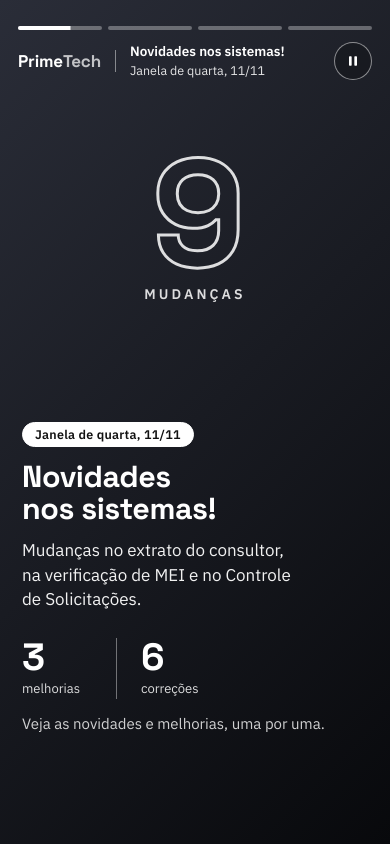
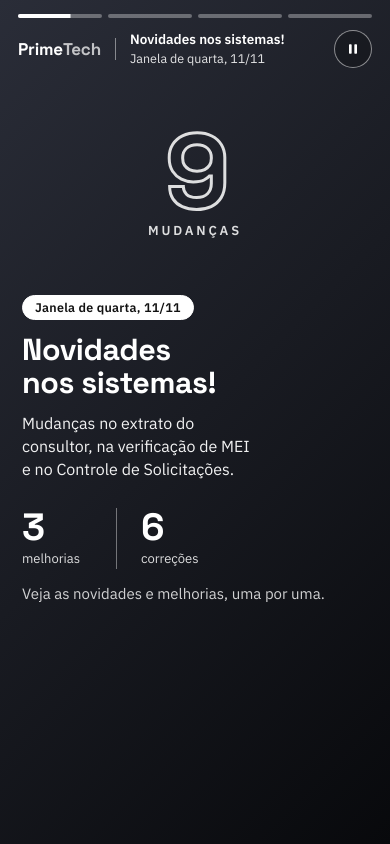
Before and after one commit to conta-padrao-primetech/novidades-nos-sistemas, a plain HTML site: page index.html in a window 390 px wide. Drawn offline with Linux system fonts and the light colour scheme.

Commit message:
Add files via upload

```diff
--- a/index.html
+++ b/index.html
@@ -52,7 +52,6 @@ button { font: inherit; color: inherit; cursor: pointer; }
 .arte { grid-area: arte; }
 .hero { grid-area: hero; }
 /* abertura: tudo num grupo só, centralizado, com espaços regulares */
-.abertura .conj { display: contents; }
 .abertura { grid-template-rows: auto auto; grid-template-areas: "bloco hero" "resumo hero"; align-content: center; row-gap: 30px; padding-top: 96px; padding-bottom: 24px; }   /* o grupo centraliza só na área abaixo do cabeçalho */
 .abertura .bloco { padding-bottom: 0; }
 .abertura .resumo { padding-top: 0; }
@@ -113,48 +112,30 @@ button { font: inherit; color: inherit; cursor: pointer; }
 .toast { position: fixed; left: 50%; bottom: calc(24px + env(safe-area-inset-bottom, 0px)); transform: translateX(-50%); background: var(--fg); color: #fff; padding: 10px 18px; border-radius: 99px; font-size: 14px; z-index: 60; opacity: 0; pointer-events: none; transition: opacity .25s; }
 .toast.on { opacity: 1; }
 
-/* ---------- celular: a tela toda; os terços valem para a área útil, abaixo do cabeçalho ---------- */
+/* ---------- celular: a tela toda, na mesma grade de terços ---------- */
 @media (max-width: 899px) {
   .palco { display: block; padding: 0; }
   .historia { width: 100%; height: 100dvh; border-radius: 0; box-shadow: none; }
-  .barras { padding: calc(26px + env(safe-area-inset-top, 0px)) 18px 0; }
-  .topo { top: calc(42px + env(safe-area-inset-top, 0px)); padding: 0 18px; }
-  .slide, .slide.abertura { grid-template-columns: 1fr; grid-template-rows: repeat(3, minmax(0, 1fr)); grid-template-areas: "arte" "bloco" "resumo"; align-content: normal; row-gap: 0; column-gap: 0; padding: calc(108px + env(safe-area-inset-top, 0px)) 22px calc(30px + env(safe-area-inset-bottom, 0px)); }
-  .slide.abertura { grid-template-rows: minmax(0, 1fr) minmax(0, 2fr); grid-template-areas: "hero" "grupo"; }
-  .abertura .conj { display: block; grid-area: grupo; align-self: center; position: relative; z-index: 2; }
-  .abertura .bloco { padding-bottom: 26px; }
-  .abertura .resumo { padding-top: 0; }
-  .bloco { align-self: center; padding-bottom: 36px; }   /* 22px da metade do botão + 14px de respiro */
+  .slide, .abertura { grid-template-columns: 1fr; grid-template-rows: repeat(3, minmax(0, 1fr)); grid-template-areas: "arte" "bloco" "resumo"; align-content: normal; row-gap: 0; column-gap: 0; padding: 0 22px; }
+  .abertura { grid-template-rows: minmax(0, 33.333dvh) auto 1fr; grid-template-areas: "hero" "bloco" "resumo"; }
+  .abertura .bloco { align-self: start; padding: 14px 0 28px; }   /* o grupo começa na linha de 1/3, compacto */
+  .bloco, .abertura .bloco { align-self: center; padding-bottom: 26px; }
   .ctx { padding: 0 0 14px; }
   .slide h1, .slide h2 { font-size: clamp(26px, 7.8vw, 32px); max-width: none; }
-  .arte, .hero { align-self: stretch; padding: 0; align-items: center; justify-content: center; }
+  .arte, .hero { align-self: stretch; padding: calc(92px + env(safe-area-inset-top, 0px)) 0 8px; align-items: center; }
   .arte svg { width: auto; height: 100%; max-height: 190px; aspect-ratio: 1; }
-  .resumo { align-self: center; padding-top: 24px; }
-  .grande { font-size: clamp(116px, 39vw, 164px); text-align: center; }
-  .grande.g3 { font-size: clamp(84px, 27vw, 116px); }
-  .cap { margin-top: 8px; font-size: 14px; text-align: center; }
-  .slide p { max-width: none; text-wrap: pretty; }   /* o parágrafo ocupa a mesma largura do título */
-  .resumo p { font-size: 17.5px; line-height: 1.5; }
-  .bloco .lead { font-size: 17px; }
-  .slide p.dica { font-size: 15px; }
-  .previa { top: auto; bottom: calc(8px + env(safe-area-inset-bottom, 0px)); left: 50%; transform: translateX(-50%); }
+  .resumo { padding-top: 38px; }
+  .abertura .resumo { padding-top: 0; }
+  .grande { font-size: clamp(88px, 27vw, 112px); text-align: center; }
+  .grande.g3 { font-size: clamp(60px, 18vw, 76px); }
+  .cap { margin-top: 6px; font-size: 13px; text-align: center; }
+  .previa { top: auto; bottom: calc(8px + env(safe-area-inset-bottom, 0px)); left: 50%; transform: translateX(-50%); flex-wrap: nowrap; overflow-x: auto; border-radius: 99px; padding: 4px 8px; max-width: calc(100% - 16px); }
+  .previa .rt { display: none; }
+  .previa button { padding: 4px 9px; font-size: 11.5px; }
+  .abertura { padding-top: 0; padding-bottom: 0; }
   .seta { position: absolute; width: 1px; height: 1px; opacity: 0; overflow: hidden; }
+  .barras, .topo { padding-left: 18px; padding-right: 18px; }
   .folha { top: auto; bottom: 0; left: 0; transform: none; width: 100%; max-height: 82dvh; border-radius: 22px 22px 0 0; padding-bottom: calc(26px + env(safe-area-inset-bottom, 0px)); animation: sobe .25s ease-out; }
-}
-/* celular de tela baixa (iPhone com as barras do Safari, aparelhos pequenos): tudo um pouco menor para caber */
-@media (max-width: 899px) and (max-height: 700px) {
-  .slide, .slide.abertura { padding-top: calc(100px + env(safe-area-inset-top, 0px)); padding-bottom: calc(22px + env(safe-area-inset-bottom, 0px)); }
-  .slide h1, .slide h2 { font-size: clamp(24px, 7.2vw, 28px); }
-  .bloco .lead { font-size: 15px; margin-top: 8px; }
-  .resumo p { font-size: 15.5px; }
-  .bloco .lead { font-size: 15px; }
-  .slide p.dica { font-size: 14px; }
-  .nums b { font-size: 30px; }
-  .nums { margin-bottom: 10px; }
-  .grande { font-size: clamp(88px, 29vw, 108px); }
-  .grande.g3 { font-size: clamp(66px, 21vw, 82px); }
-  .cap { margin-top: 2px; font-size: 13px; }
-  .abertura .bloco { padding-bottom: 18px; }
 }
 @keyframes sobe { from { transform: translateY(40px); opacity: .4; } to { transform: none; opacity: 1; } }
 @media (min-width: 900px) and (max-height: 640px) { .slide { padding-top: 96px; padding-bottom: 40px; } }
@@ -247,7 +228,7 @@ window.__DATA = {"fonte": "arquivo"};
   function semAuto() { try { return window.matchMedia("(prefers-reduced-motion: reduce)").matches; } catch (e) { return false; } }
   function qtd(n, um, varios) { return n + " " + (n === 1 ? um : varios); }
   function cor(squad) { return AREAS[semAcento(squad)] || PADRAO; }
-  function aplicarCor(no, a) { no.style.setProperty("--a", a[0]); no.style.setProperty("--a2", a[1]); no._cor = a[0]; }
+  function aplicarCor(no, a) { no.style.setProperty("--a", a[0]); no.style.setProperty("--a2", a[1]); }
   function marcado(no, txt) {
     no.textContent = "";
     String(txt || "").split("**").forEach(function (p, i) { if (p) no.append(i % 2 ? el("strong", { text: p }) : document.createTextNode(p)); });
@@ -303,11 +284,10 @@ window.__DATA = {"fonte": "arquivo"};
     [g1, g2].forEach(function (g) { if (g.childNodes.length) nums.append(g); });       // correções ficam num grupo separado
     var texto = ed.itens.length ? "Veja as novidades e melhorias, uma por uma." : "Nenhuma novidade nesta janela.";
     var lead = ed.resumo ? el("p", { class: "lead", text: ed.resumo }) : null;     // frase-resumo da janela, escrita pela rotina
-    s.append(el("div", { class: "conj" },
-        el("div", { class: "bloco" },
-          el("div", { class: "ctx" }, el("div", { class: "pilulas" }, jp ? el("span", { class: "pil claro", text: "Janela de " + diaTxt(jp.iso) }) : null)),
-          el("div", { class: "titulo" }, el("h1", { text: NOME })), lead),
-        el("div", { class: "resumo" }, nums.childNodes.length ? nums : null, el("p", { class: lead ? "dica" : "", text: texto }))),      // contagens e, embaixo, o texto
+    s.append(el("div", { class: "bloco" },
+        el("div", { class: "ctx" }, el("div", { class: "pilulas" }, jp ? el("span", { class: "pil claro", text: "Janela de " + diaTxt(jp.iso) }) : null)),
+        el("div", { class: "titulo" }, el("h1", { text: NOME })), lead),
+      el("div", { class: "resumo" }, nums.childNodes.length ? nums : null, el("p", { class: lead ? "dica" : "", text: texto })),      // contagens e, embaixo, o texto
       el("div", { class: "hero" }, el("div", { class: "grande" + (String(total).length > 2 ? " g3" : ""), "aria-hidden": "true", text: String(total) }), el("div", { class: "cap", text: plural(total, "mudança", "mudanças") })));
     return s;
   }
@@ -361,20 +341,12 @@ window.__DATA = {"fonte": "arquivo"};
       s.setAttribute("aria-hidden", on ? "false" : "true");
       s.querySelectorAll("button").forEach(function (b) { b.tabIndex = on ? 0 : -1; });
     });
-    pintarTopo(state.slides[state.idx] && state.slides[state.idx]._cor);
     state.segs.forEach(function (g, i) {
       g.classList.remove("feito", "atual");
       if (i < state.idx) g.classList.add("feito");
       if (i === state.idx) { void g.offsetWidth; g.style.setProperty("--dur", AUTO_MS + "ms"); g.classList.add("atual"); }
     });
     agendar();
-  }
-  function pintarTopo(cor) {                 // no celular, a faixa do relógio fica da cor do slide
-    var meta = document.querySelector('meta[name="theme-color"]');
-    if (!meta) { meta = document.createElement("meta"); meta.setAttribute("name", "theme-color"); document.head.append(meta); }
-    var celular = window.innerWidth < 900;
-    if (cor && celular) { meta.setAttribute("content", cor); document.documentElement.style.backgroundColor = cor; }
-    else { meta.setAttribute("content", "#F2F3F6"); document.documentElement.style.backgroundColor = ""; }
   }
   function ir(i) {
     var n = state.slides.length;
```
